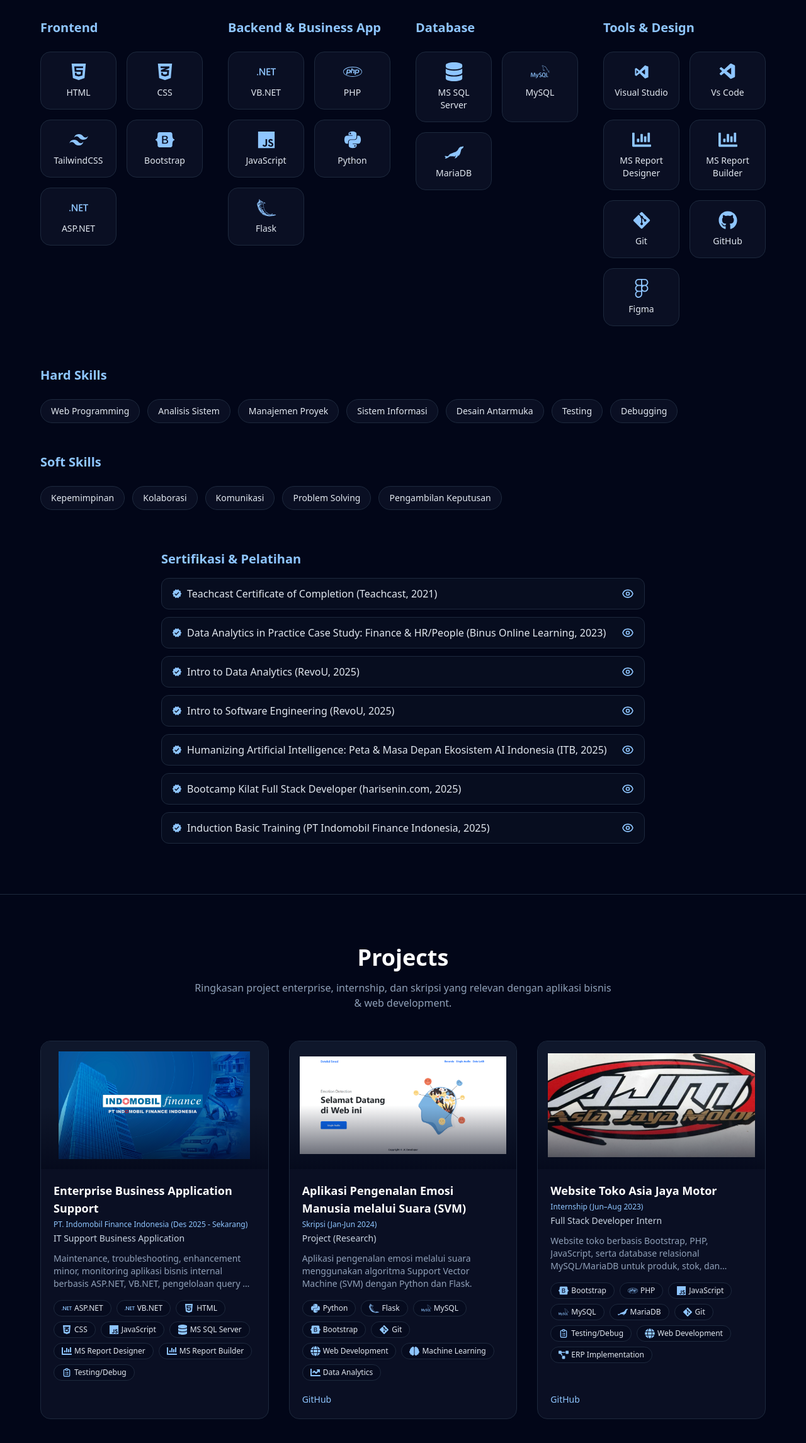
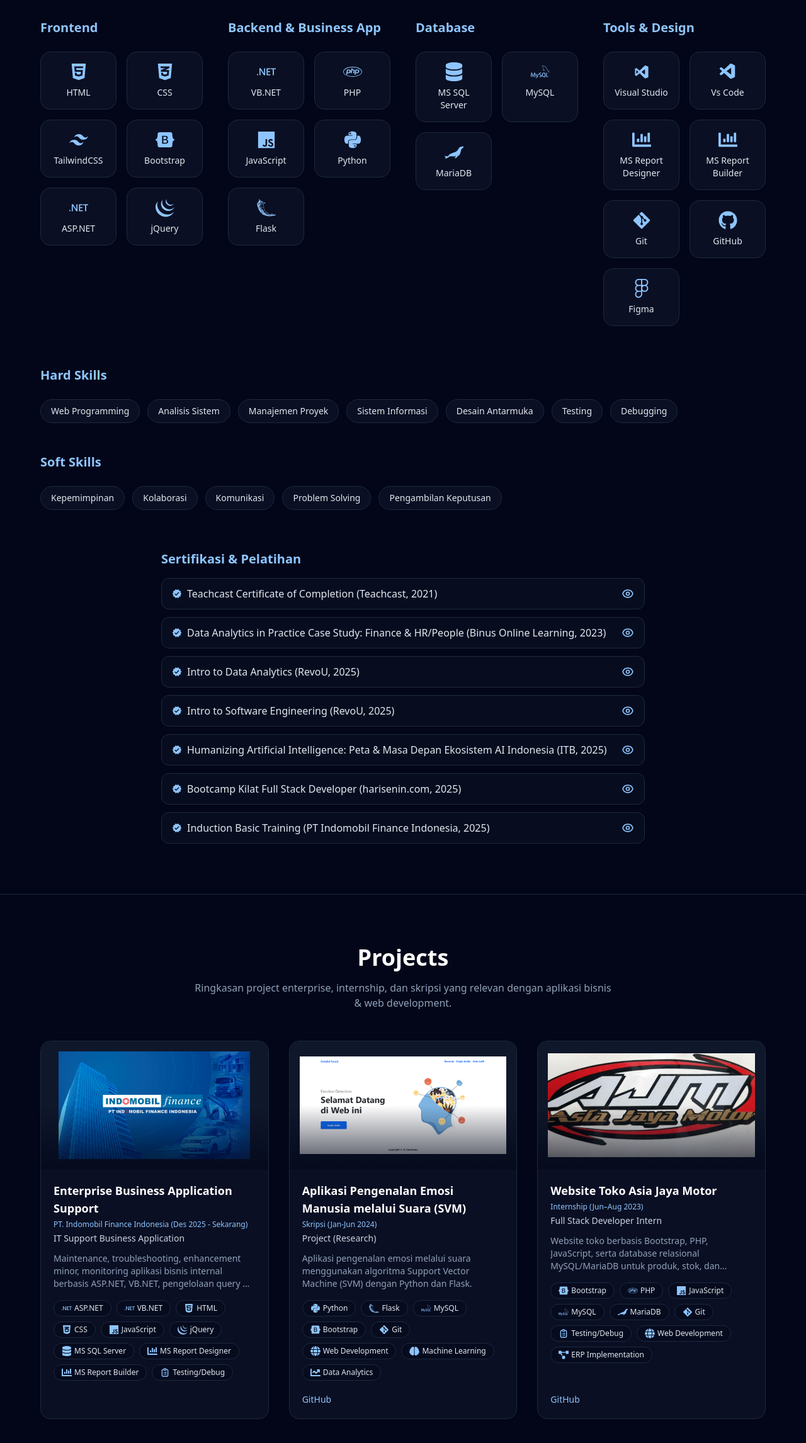
Before and after one commit to jasontjia/jason-ciayadi-portofolio, a Next.js app: page / in a window 1280 px wide. Shown: the part 1588-3880 px from the top of the page at 63% size. Built offline with nearby package versions, Linux system fonts and the light colour scheme.

Commit message:
fix update skills

```diff
--- a/src/components/Projects.tsx
+++ b/src/components/Projects.tsx
@@ -6,7 +6,7 @@
 import { motion, AnimatePresence } from 'framer-motion'
 import { HiOutlineClipboardList } from 'react-icons/hi'
 import { FaDatabase, FaChartBar, FaPhp, FaPython, FaJs, FaHtml5, FaCss3Alt, FaGitAlt } from 'react-icons/fa'
-import { SiBootstrap, SiFlask, SiMysql, SiMariadb, SiDotnet } from 'react-icons/si'
+import { SiBootstrap, SiFlask, SiMysql, SiMariadb, SiDotnet, SiJquery } from 'react-icons/si'
 import { JSX } from 'react'
 import { FaChartLine } from 'react-icons/fa'
 import { FaBrain } from 'react-icons/fa'
@@ -40,6 +40,7 @@
       { name: 'HTML', icon: <FaHtml5 className="text-blue-300" /> },
       { name: 'CSS', icon: <FaCss3Alt className="text-blue-300" /> },
       { name: 'JavaScript', icon: <FaJs className="text-blue-300" /> },
+      { name: 'jQuery', icon: <SiJquery className="text-blue-300" /> },
       { name: 'MS SQL Server', icon: <FaDatabase className="text-blue-300" /> },
       { name: 'MS Report Designer', icon: <FaChartBar  className="text-blue-300" /> },
       { name: 'MS Report Builder', icon: <FaChartBar  className="text-blue-300" /> },
--- a/src/components/Skills.tsx
+++ b/src/components/Skills.tsx
@@ -6,7 +6,7 @@
 import { MdVerified } from 'react-icons/md'
 import { HiOutlineEye } from 'react-icons/hi'
 import { FaChartBar , FaHtml5, FaCss3Alt, FaJs, FaPhp, FaPython, FaGitAlt, FaGithub, FaDatabase } from 'react-icons/fa'
-import { SiTailwindcss, SiBootstrap, SiFlask, SiMysql, SiMariadb, SiFigma, SiDotnet } from 'react-icons/si'
+import { SiTailwindcss, SiBootstrap, SiFlask, SiMysql, SiMariadb, SiFigma, SiDotnet, SiJquery  } from 'react-icons/si'
 import { DiVisualstudio } from "react-icons/di";
 import { VscVscode } from "react-icons/vsc";
 
@@ -19,6 +19,7 @@
       { name: 'TailwindCSS', icon: <SiTailwindcss className="text-blue-300" /> },
       { name: 'Bootstrap', icon: <SiBootstrap className="text-blue-300" /> },
       { name: 'ASP.NET', icon: <SiDotnet className="text-blue-300" /> },
+      { name: 'jQuery', icon: <SiJquery className="text-blue-300" /> },
     ],
   },
   {
```
